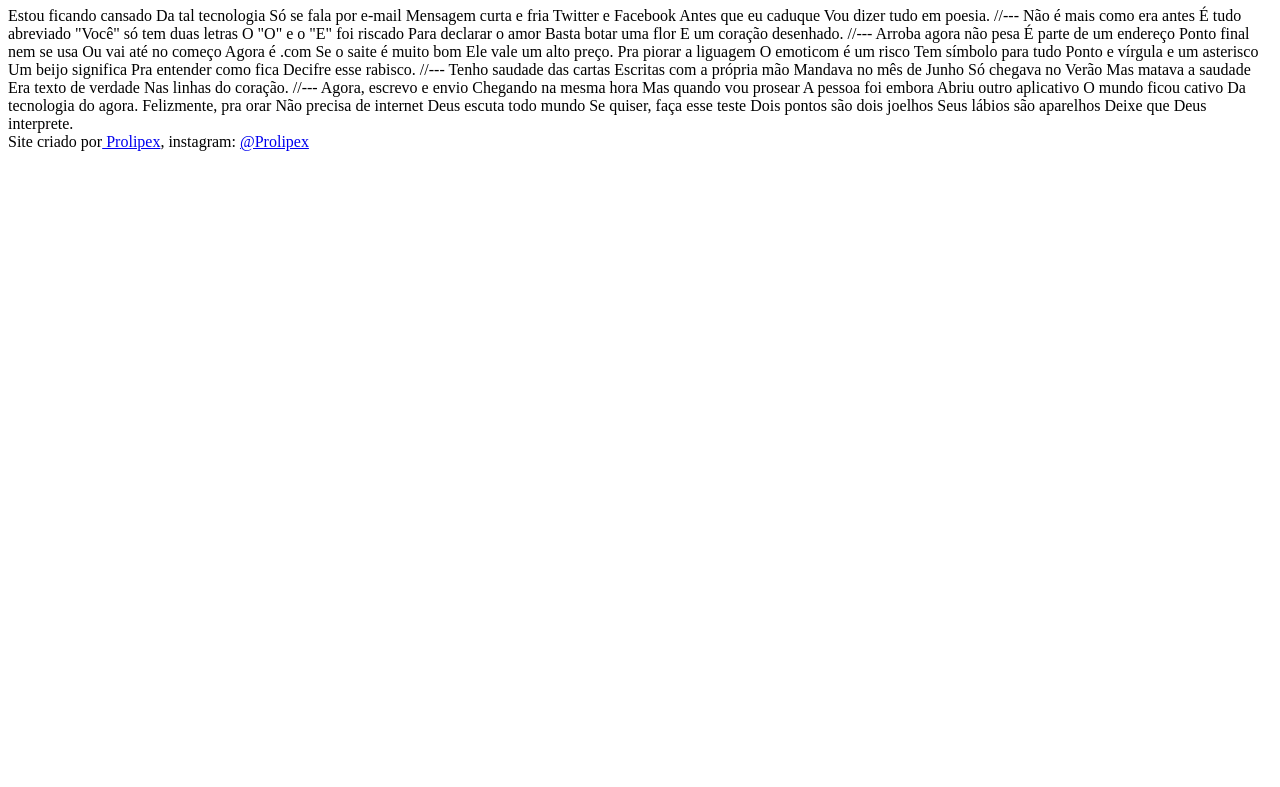
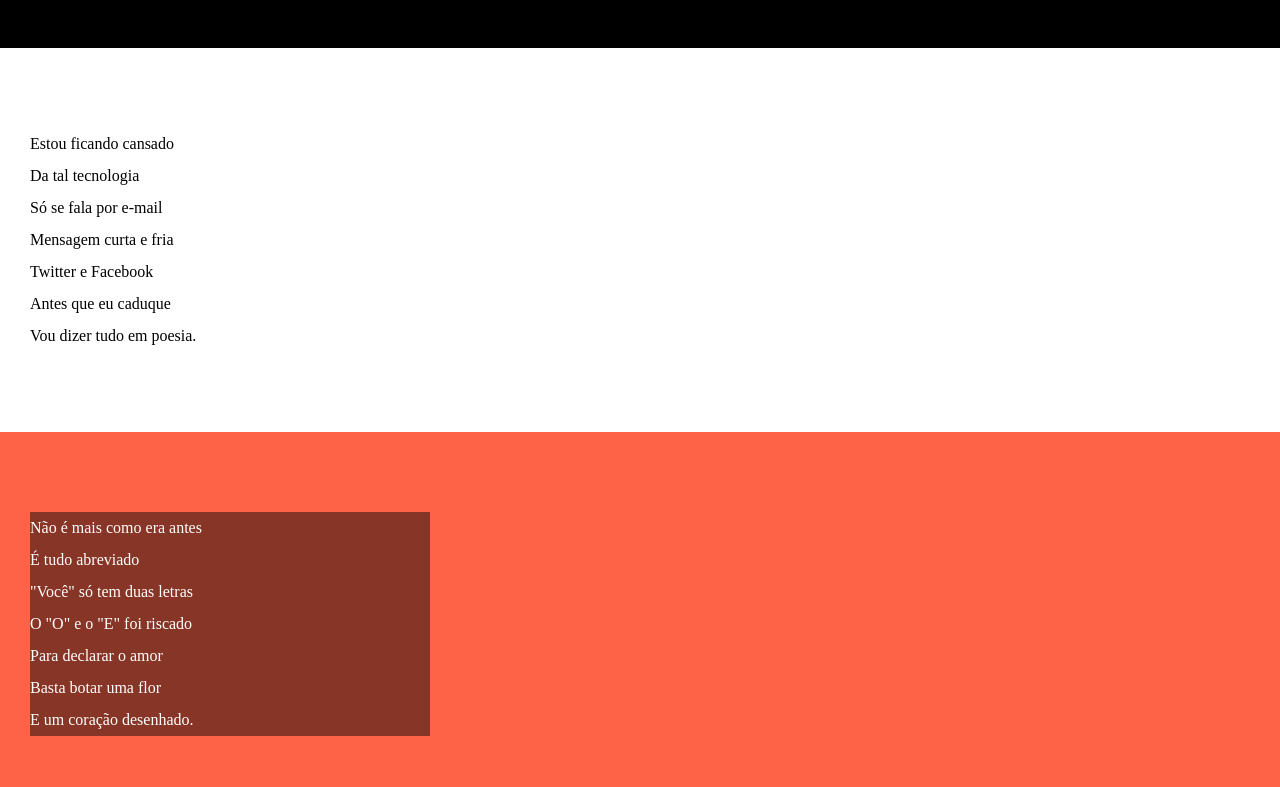
Before and after one commit to prolipex/Html-css, a plain HTML site: page prolipex/desafio012/index.html in a window 1280 px wide. Shown: the part 107-894 px from the top of the page. Before the commit the page ends 800 px from the top, so only its background shows below. Drawn offline with Linux system fonts and the light colour scheme.

Commit message:
atualizei desafio12

```diff
--- a/prolipex/desafio012/index.html
+++ b/prolipex/desafio012/index.html
@@ -4,6 +4,7 @@
     <meta charset="UTF-8">
     <meta name="viewport" content="width=device-width, initial-scale=1.0">
     <title>Cordel Moderno</title>
+    <link rel="stylesheet" href="style.css">
 </head>
 <body>
     <header>
@@ -11,69 +12,85 @@
         <p>Por <a target="_blank" href=" https://www.recantodasletras.com.br/poesias/3186743">Milton Duarte</a></p>
     </header>
 
-    Estou ficando cansado
-    Da tal tecnologia
-    Só se fala por e-mail
-    Mensagem curta e fria
-    Twitter e Facebook
-    Antes que eu caduque
-    Vou dizer tudo em poesia.
+    <section class="normal">
+        <p>
+            Estou ficando cansado <br>
+            Da tal tecnologia <br>
+            Só se fala por e-mail <br>
+            Mensagem curta e fria <br>
+            Twitter e Facebook <br>
+            Antes que eu caduque <br>
+            Vou dizer tudo em poesia.
+        </p>
+    </section>
 
-    //---
+    <section class="imagem">
+        <p>
+            Não é mais como era antes <br>
+            É tudo abreviado <br>
+            "Você" só tem duas letras <br>
+            O "O" e o "E" foi riscado <br>
+            Para declarar o amor <br>
+            Basta botar uma flor <br>
+            E um coração desenhado.
+        </p>
+    </section>
 
-    Não é mais como era antes
-    É tudo abreviado
-    "Você" só tem duas letras
-    O "O" e o "E" foi riscado
-    Para declarar o amor
-    Basta botar uma flor
-    E um coração desenhado.
+    <section class="normal">
+        <p>
+            Arroba agora não pesa <br>
+            É parte de um endereço <br>
+            Ponto final nem se usa <br>
+            Ou vai até no começo <br>
+            Agora é .com <br>
+            Se o saite é muito bom <br>
+            Ele vale um alto preço.
+        </p>
 
-    //---
+        <p>
+            Pra piorar a liguagem <br>
+            O emoticom é um risco <br>
+            Tem símbolo para tudo <br>
+            Ponto e vírgula e um asterisco <br>
+            Um beijo significa <br>
+            Pra entender como fica <br>
+            Decifre esse rabisco.<br>
+        </p>
+    </section>
 
-    Arroba agora não pesa
-    É parte de um endereço
-    Ponto final nem se usa
-    Ou vai até no começo
-    Agora é .com
-    Se o saite é muito bom
-    Ele vale um alto preço.
+    <section class="imagem">
+        <p>
+            Tenho saudade das cartas <br>
+            Escritas com a própria mão <br>
+            Mandava no mês de Junho <br>
+            Só chegava no Verão <br>
+            Mas matava a saudade <br>
+            Era texto de verdade <br>
+            Nas linhas do coração.
+                </section>
+        </p>
 
-    Pra piorar a liguagem
-    O emoticom é um risco
-    Tem símbolo para tudo
-    Ponto e vírgula e um asterisco
-    Um beijo significa
-    Pra entender como fica
-    Decifre esse rabisco.
+    <section class="normal">
+        <p>
+            Agora, escrevo e envio <br>
+            Chegando na mesma hora <br>
+            Mas quando vou prosear <br>
+            A pessoa foi embora <br>
+            Abriu outro aplicativo <br>
+            O mundo ficou cativo <br>
+            Da tecnologia do agora. <br>
+        </p>
 
-    //---
-
-    Tenho saudade das cartas
-    Escritas com a própria mão
-    Mandava no mês de Junho
-    Só chegava no Verão
-    Mas matava a saudade
-    Era texto de verdade
-    Nas linhas do coração.
-
-    //---
-
-    Agora, escrevo e envio
-    Chegando na mesma hora
-    Mas quando vou prosear
-    A pessoa foi embora
-    Abriu outro aplicativo
-    O mundo ficou cativo
-    Da tecnologia do agora.
-
-    Felizmente, pra orar
-    Não precisa de internet
-    Deus escuta todo mundo
-    Se quiser, faça esse teste
-    Dois pontos são dois joelhos
-    Seus lábios são aparelhos
-    Deixe que Deus interprete.
+        <p>
+            Felizmente, pra orar <br>
+            Não precisa de internet <br>
+            Deus escuta todo mundo <br>
+            Se quiser, faça esse teste <br>
+            Dois pontos são dois joelhos <br>
+            Seus lábios são aparelhos <br>
+            Deixe que Deus interprete.<br>
+        </p>
+    </section>
 
     <footer>Site criado por<a target="_blank" href="https://github.com/prolipex"> Prolipex</a>,  instagram: <a target="_blank" href="https://instagram.com/prolipex/?next=%2F">@Prolipex</a></footer>
 </body>
--- /dev/null
+++ b/prolipex/desafio012/style.css
@@ -0,0 +1,64 @@
+@charset "UTF-8";
+
+* {
+    margin: 0px;
+    padding: 0px;
+}
+
+html, bady{
+    min-height: 100vh;
+    background-color: darkgray;
+}
+header {
+    background-color: black;
+    color: white;
+    text-align: center;
+}
+
+header > h1 {
+    padding-top: 50px;
+    font-variant: small-caps;
+}
+
+header > p {
+    padding-bottom: 50px;
+}
+
+header a, footer a {
+    color: white;
+    text-decoration: none;
+    font-weight: bolder;
+}
+
+header a:hover, footer a:hover {
+    text-decoration: underline;
+}
+
+section {
+    padding-top: 10vh ;
+    padding-bottom: 10vh ;
+    line-height: 2em;
+    padding-left: 30px;
+}
+
+section.normal {
+    background-color: white;
+    color: black;
+}
+
+section.imagem {
+    background-color: tomato;
+    color: white;
+}
+
+section.imagem > p {
+    width: 400px;
+    background-color: rgba(0, 0, 0, 0.471);
+}
+
+footer {
+    background-color: black;
+    color: white;
+    text-align: center;
+    padding: 10px;
+}
```
